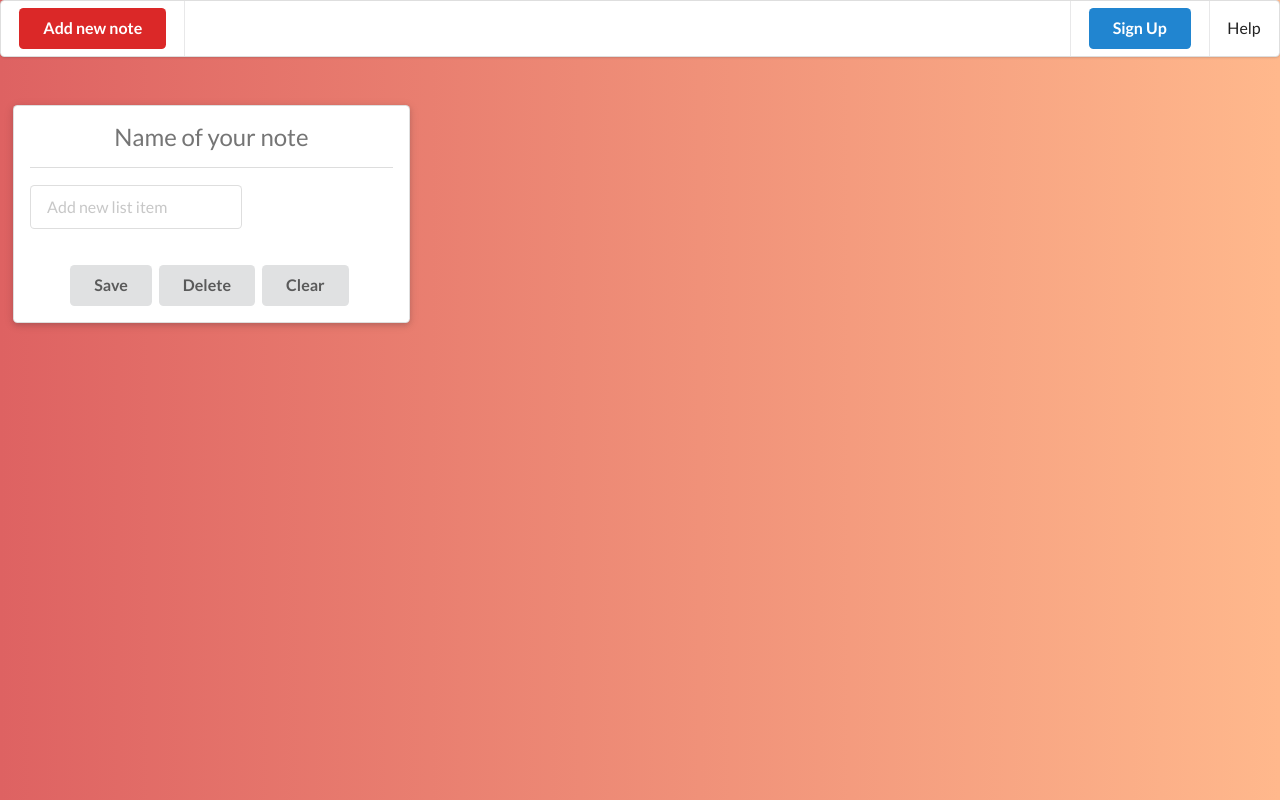
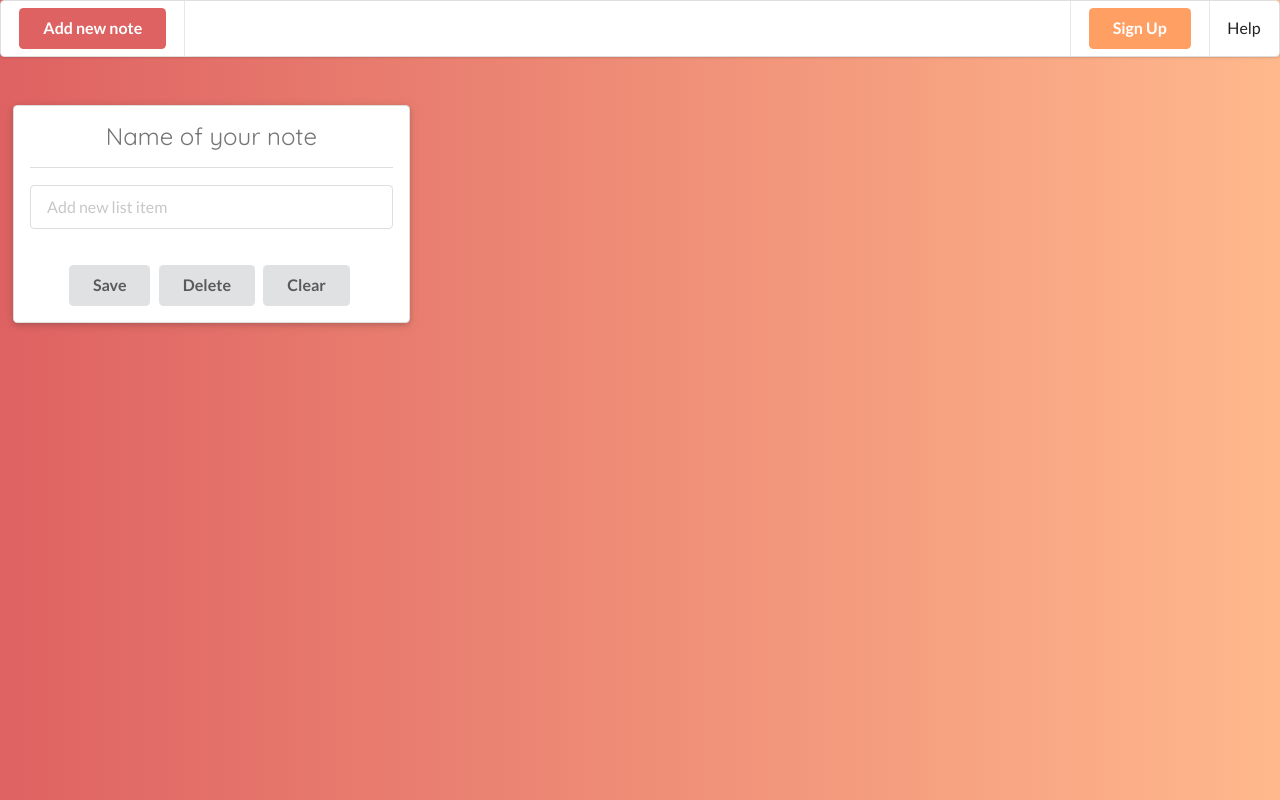
Before and after one commit to shaggy611/to_do_vanila_js, a plain HTML site: page index.html in a window 1280 px wide. Drawn offline with nearby package versions, Linux system fonts and the light colour scheme.

Commit message:
input_width

```diff
--- a/css/main.css
+++ b/css/main.css
@@ -1,16 +1,3 @@
-/*! HTML5 Boilerplate v7.2.0 | MIT License | https://html5boilerplate.com/ */
-
-/* main.css 2.0.0 | MIT License | https://github.com/h5bp/main.css#readme */
-/*
- * What follows is the result of much research on cross-browser styling.
- * Credit left inline and big thanks to Nicolas Gallagher, Jonathan Neal,
- * Kroc Camen, and the H5BP dev community and team.
- */
-
-/* ==========================================================================
-   Base styles: opinionated defaults
-   ========================================================================== */
-
 html {
   color: #222;
   font-size: 1em;
@@ -273,7 +260,7 @@ textarea {
 		background: #DE6262;  /* fallback for old browsers */
 background: -webkit-linear-gradient(to left, #FFB88C, #DE6262);  /* Chrome 10-25, Safari 5.1-6 */
 background: linear-gradient(to left, #FFB88C, #DE6262); /* W3C, IE 10+/ Edge, Firefox 16+, Chrome 26+, Opera 12+, Safari 7+ */
-
+font-family: 'Quicksand', sans-serif;
 }
 .dotted {
 	position: relative;
@@ -311,6 +298,7 @@ background: linear-gradient(to left, #FFB88C, #DE6262); /* W3C, IE 10+/ Edge, Fi
 
 .name_without_border {
  border: 0px solid;
+	color: rgb(87, 87, 87);
 }
 
 .name_without_border:focus {
@@ -321,7 +309,7 @@ background: linear-gradient(to left, #FFB88C, #DE6262); /* W3C, IE 10+/ Edge, Fi
 
 
 input.note_list_item {
-	width: 100%;
+	width: 100% !important;
 }
 
 .col_padd_down {
@@ -339,3 +327,28 @@ input.note_list_item {
     margin-top: 2%;
     margin-left: 2%;
 }
+
+.insert_new_note {
+	color: rgb(87, 87, 87);
+}
+
+.add_new_note {
+	background-color: #DE6262 !important;
+}
+
+.add_new_note:hover {
+	background-color: #c43535 !important;
+}
+
+.sign_up {
+	background-color: #ff9f64 !important;
+}
+
+.sign_up:hover {
+	background-color: #fa843b !important;
+}
+
+.input_width {
+	/*border: 1px solid red;*/
+	width: 100%;
+}
--- a/index.html
+++ b/index.html
@@ -10,6 +10,7 @@
   <link rel="manifest" href="site.webmanifest">
   <link rel="apple-touch-icon" href="icon.png">
   <!-- Place favicon.ico in the root directory -->
+  <link href="https://fonts.googleapis.com/css?family=Quicksand&display=swap" rel="stylesheet">
   <link rel="stylesheet" href="css/semantic.min.css">
   <link rel="stylesheet" href="css/normalize.css">
   <link rel="stylesheet" href="css/main.css">
@@ -29,7 +30,7 @@
     </div>
   <div class="right menu">
     <div class="item">
-        <div class="ui primary button">Sign Up</div>
+        <div class="ui primary button sign_up">Sign Up</div>
     </div>
     <a class="item">Help</a>
   </div>
@@ -49,14 +50,11 @@
 		<div class="field">
 			<input type="text" name="list_item" placeholder="Name of your note" class="note_name name_without_border" autocomplete="off">
 			<div class="ui divider"></div>
-			<div class="ui input">
+			<div class="ui input input_width">
 				<input type="text" name="list_item" placeholder="Add new list item" class="note_list_item" autocomplete="off"> </div>
 		</div>
 		<div class="ui list note_list_item_field">
-			<!--<div class="item checkbox">
-      <input type="checkbox" tabindex="0">
-      <label>ITEM#1</label>
-    </div>--></div>
+			</div>
 		<br/>
 		<div class="button_group">
 			<button class="ui button">Save</button>
--- a/note.html
+++ b/note.html
@@ -1,16 +1,12 @@
- <div class="column col_padd_down">
+<div class="column col_padd_down">
 	<div class="ui raised segment ">
 		<div class="field">
 			<input type="text" name="list_item" placeholder="Name of your note" class="note_name name_without_border" autocomplete="off">
 			<div class="ui divider"></div>
-			<div class="ui input">
+			<div class="ui input input_width">
 				<input type="text" name="list_item" placeholder="Add new list item" class="note_list_item" autocomplete="off"> </div>
 		</div>
-		<div class="ui list note_list_item_field">
-			<!--<div class="item checkbox">
-      <input type="checkbox" tabindex="0">
-      <label>ITEM#1</label>
-    </div>--></div>
+		<div class="ui list note_list_item_field"> </div>
 		<br/>
 		<div class="button_group">
 			<button class="ui button">Save</button>
```
